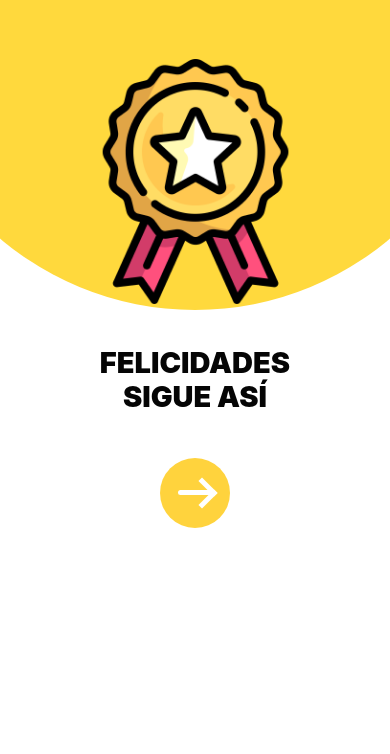
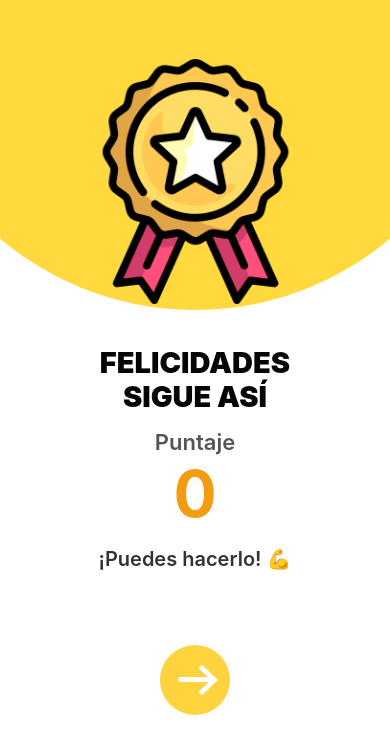
Before and after one commit to jalveo926/CuantosHayAPP, a React Native app: screen /Win in a window 390 px wide. Shown: the top 754 px of the page. Built offline with nearby package versions, Linux system fonts and the light colour scheme.

Commit message:
se arregla las pantallas de lose y win y se relacionan al infinito

```diff
--- a/src/components/ResultScreen.js
+++ b/src/components/ResultScreen.js
@@ -16,36 +16,87 @@ export default function ResultScreen({
   title,
   direction,
 }) {
+
+  const score = route?.params?.score ?? 0;
+  const returnRoute = route?.params?.returnRoute || "Mode";
+  const returnParams = route?.params?.returnParams;
+
+  function getMessage(score) {
+
+    if (score <= 3)
+      return "¡Puedes hacerlo! 💪";
+
+    if (score <= 7)
+      return "¡Muy bien! 🌟";
+
+    if (score <= 12)
+      return "¡Excelente trabajo! 🎉";
+
+    return "¡Eres un campeón! 👑";
+  }
+
   const returnToGame = () => {
-    if (navigation.canGoBack()) {
-      navigation.goBack();
-      return;
-    }
 
-    const returnRoute = route?.params?.returnRoute;
-    navigation.replace(returnRoute || "Mode", route?.params?.returnParams);
+    navigation.replace(
+      returnRoute,
+      returnParams
+    );
+
   };
 
   return (
+
     <SafeAreaView style={styles.screen}>
-      <View style={[styles.colorPanel, { backgroundColor }]} />
+
+      <View
+        style={[
+          styles.colorPanel,
+          { backgroundColor }
+        ]}
+      />
 
       <View style={styles.content}>
-        <Image source={imageSource} style={styles.illustration} />
 
-        <Text style={styles.title}>{title}</Text>
+        <Image
+          source={imageSource}
+          style={styles.illustration}
+        />
+
+        <Text style={styles.title}>
+          {title}
+        </Text>
+
+        <Text style={styles.scoreTitle}>
+          Puntaje
+        </Text>
+
+        <Text style={styles.score}>
+          {score}
+        </Text>
+
+        <Text style={styles.message}>
+          {getMessage(score)}
+        </Text>
 
         <TouchableOpacity
           accessibilityRole="button"
-          accessibilityLabel={direction === "right" ? "Continuar" : "Intentar otra vez"}
+          accessibilityLabel={
+            direction === "right"
+              ? "Continuar"
+              : "Intentar otra vez"
+          }
           activeOpacity={0.8}
           onPress={returnToGame}
           style={[
             styles.button,
-            direction === "right" ? styles.winButton : styles.loseButton,
+            direction === "right"
+              ? styles.winButton
+              : styles.loseButton,
           ]}
         >
+
           <View style={styles.arrowShaft} />
+
           <View
             style={[
               styles.arrowHead,
@@ -54,8 +105,13 @@ export default function ResultScreen({
                 : styles.arrowHeadLeft,
             ]}
           />
+
         </TouchableOpacity>
+
       </View>
+
     </SafeAreaView>
+
   );
+
 }
--- a/src/screens/InfiniteGameScreen.js
+++ b/src/screens/InfiniteGameScreen.js
@@ -48,7 +48,8 @@ export default function InfiniteGameScreen({ navigation }) {
     } else {
 
       navigation.navigate("Lose", {
-        score: getScore()
+        score: getScore(),
+    	returnRoute: "InfiniteGame"
       });
 
     }
--- a/src/screens/LoseScreen.js
+++ b/src/screens/LoseScreen.js
@@ -1,9 +1,11 @@
 import React from "react";
-import WorkInProgressScreen from "../components/WorkInProgressScreen";
+import ResultScreen from "../components/ResultScreen";
 
-export default function LoseScreen({ navigation }) {
+export default function LoseScreen({ navigation, route }) {
+
     return (
-		<WorkInProgressScreen
+
+        <ResultScreen
             navigation={navigation}
             route={route}
             backgroundColor="#74736D"
@@ -11,5 +13,7 @@ export default function LoseScreen({ navigation }) {
             title={"INTENTA\nOTRA VEZ"}
             direction="left"
         />
+
     );
+
 }
--- a/src/styles/components/ResultScreen.styles.js
+++ b/src/styles/components/ResultScreen.styles.js
@@ -71,6 +71,28 @@ const styles = StyleSheet.create({
     left: 17,
     transform: [{ rotate: "-135deg" }],
   },
+  scoreTitle: {
+    fontSize: 22,
+    color: "#555",
+    marginTop: 15,
+    fontWeight: "600",
+  },
+
+  score: {
+    fontSize: 64,
+    fontWeight: "bold",
+    color: "#F39C12",
+    marginBottom: 15,
+  },
+
+  message: {
+    fontSize: 20,
+    textAlign: "center",
+    color: "#333",
+    marginHorizontal: 30,
+    marginBottom: 30,
+    fontWeight: "600",
+  },
 });
 
 export default styles;
```
Lines whose indentation alone changed are shown as unchanged.
